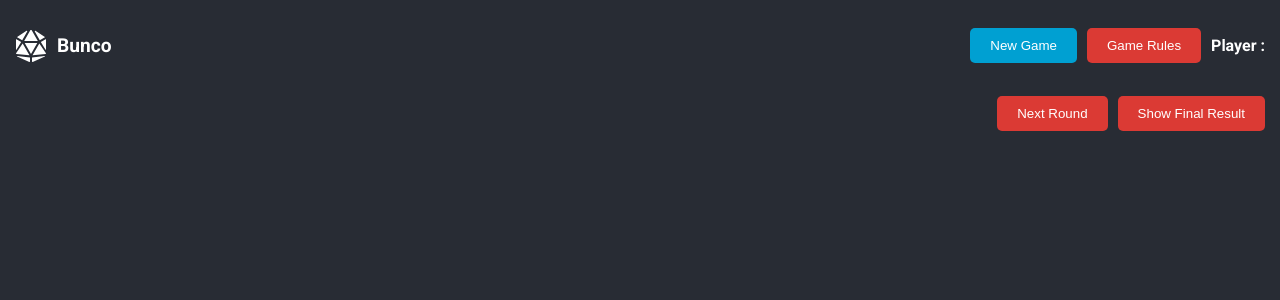
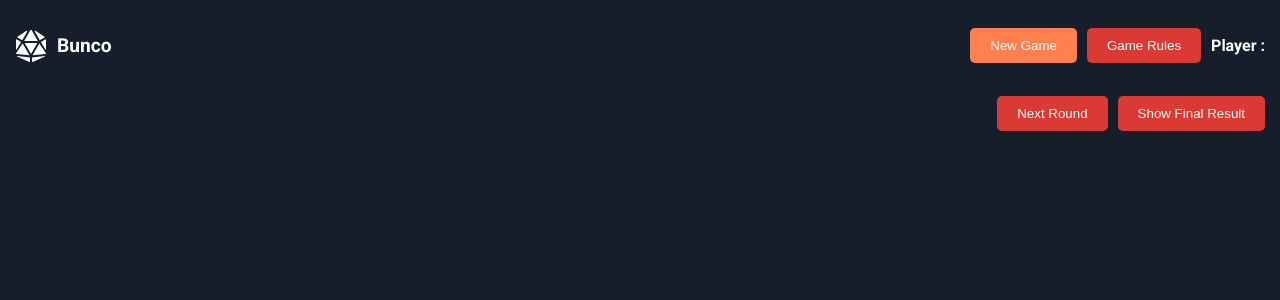
Before and after one commit to OmarFourati/DIP392-Simplified-Bunco, a React (Create React App) app in the folder my-bunco-game/: page / in a window 1280 px wide. In both pictures the pointer is over the button "New Game". Shown: the top 300 px of the page. Built offline with nearby package versions, Linux system fonts and the light colour scheme.

Commit message:
adjust color

```diff
--- a/my-bunco-game/src/App.css
+++ b/my-bunco-game/src/App.css
@@ -3,7 +3,7 @@
 
 /* General styles */
 .App {
-  background-color: #282c34;
+  background-color: #171e2b;
   min-height: 100vh;
   display: flex;
   flex-direction: column;
@@ -55,7 +55,7 @@
 }
 
 .button:hover {
-  background-color: #00a0d2;
+  background-color: #ff7f50;
 }
 
 .player-name {
```
